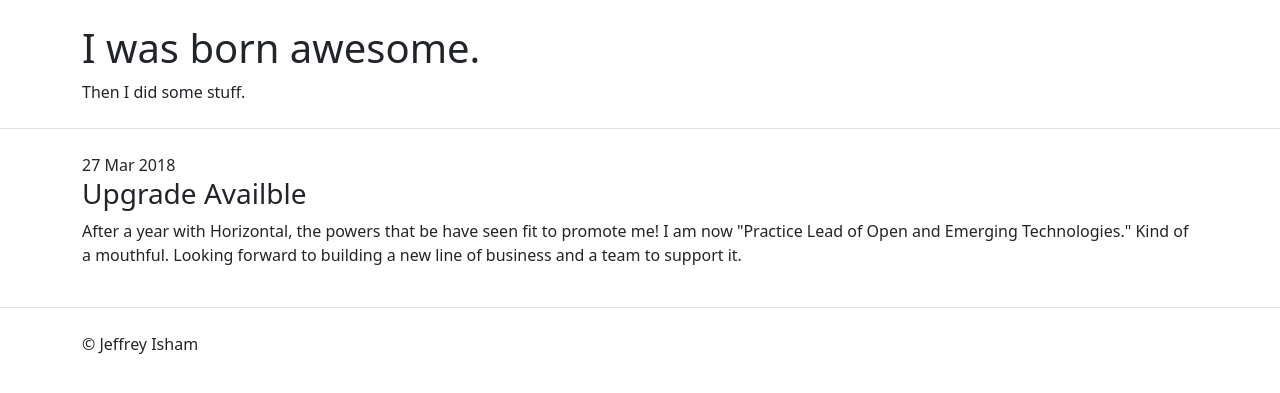
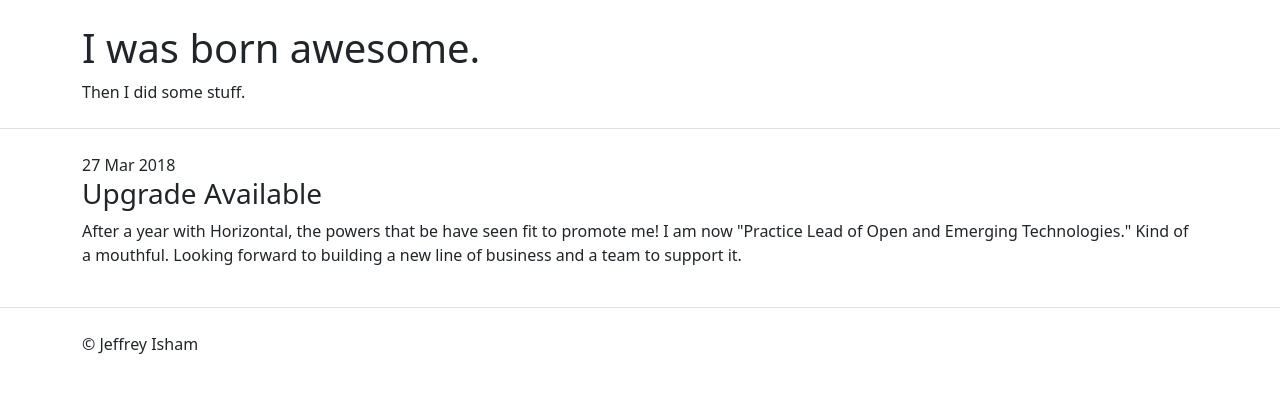
Before and after one commit to jeffreyisham/jeffreyisham.github.io, a Jekyll site: the page built from _posts/2018-03-27-upgrade-available.md, in a window 1280 px wide. Shown: the top 393 px of the page. Built offline with Jekyll 4.4.1, drawn with Linux system fonts in a browser that asks for light colours.

Commit message:
Update 2018-03-27-upgrade-available.md

```diff
--- a/_posts/2018-03-27-upgrade-available.md
+++ b/_posts/2018-03-27-upgrade-available.md
@@ -1,7 +1,9 @@
 ---
 layout: post
-title: "Upgrade Availble"
+title: "Upgrade Available"
 date: 2018-03-27
+meta:
+  title: Upgrade Available | Jeffrey Isham
 ---
 
 <p>After a year with Horizontal, the powers that be have seen fit to promote me! I am now "Practice Lead of Open and Emerging Technologies." Kind of a mouthful. Looking forward to building a new line of business and a team to support it.</p>
```
